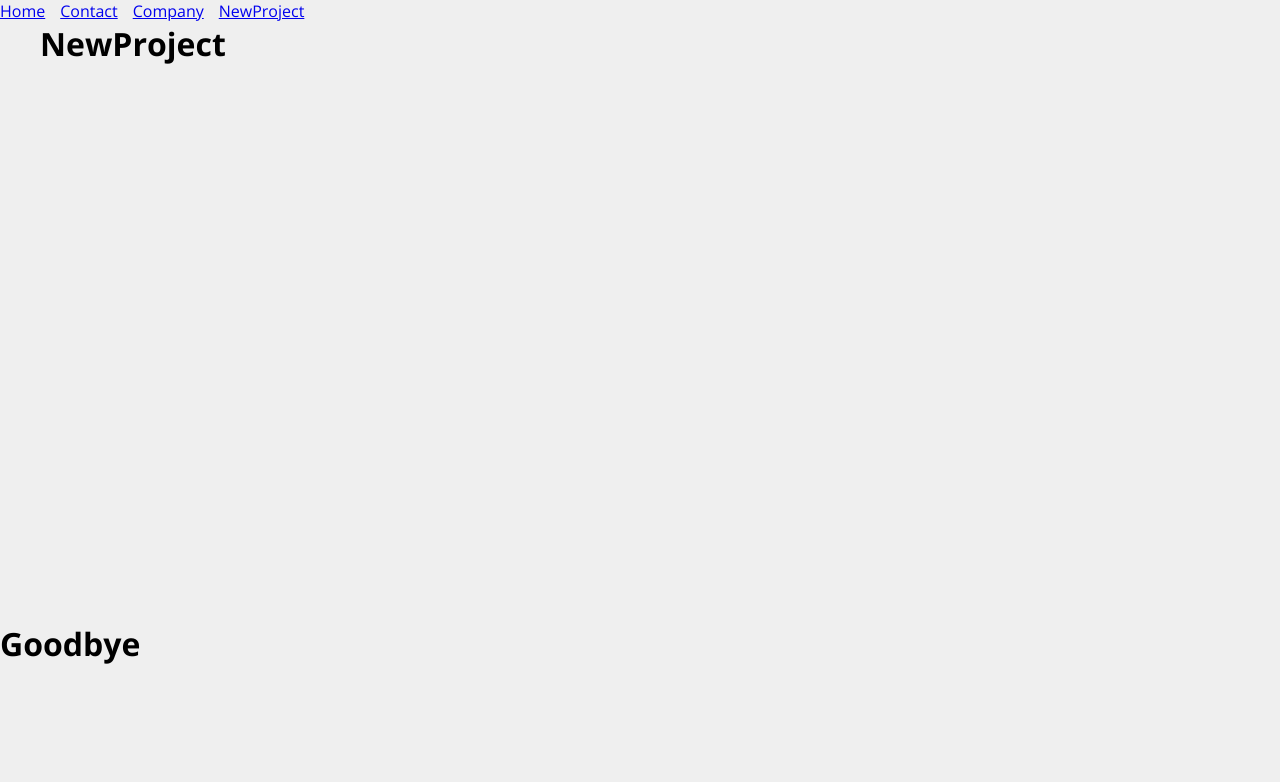
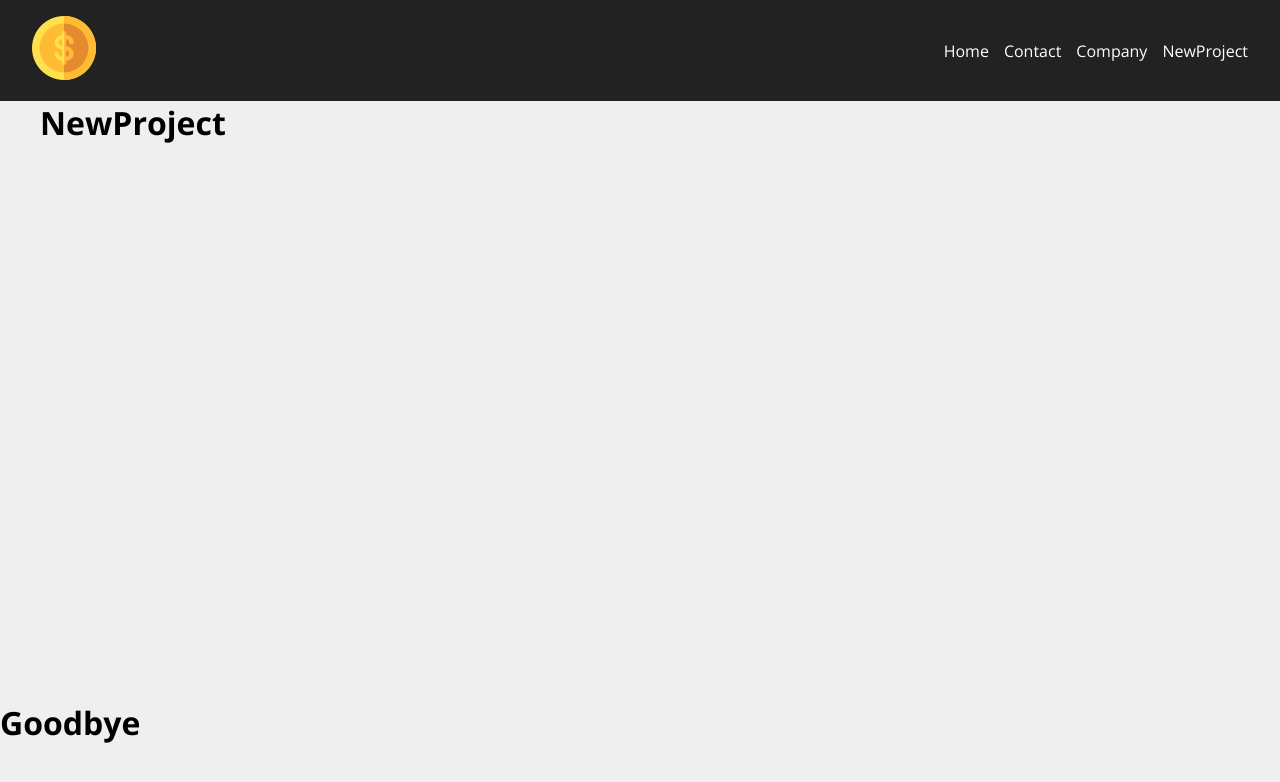
Before and after one commit to AlexSimao/projeto-costs, a React (Vite) app: page /newproject in a window 1280 px wide. Shown: the top 782 px of the page. Built offline with nearby package versions, Linux system fonts and the light colour scheme.

Commit message:
Criando componentes

```diff
--- a/src/App.jsx
+++ b/src/App.jsx
@@ -1,17 +1,13 @@
-import { Link } from "react-router-dom";
 import Container from "./components/layout/Container/Container";
+import Header from "./components/layout/Header/Header";
+import Footer from "./components/layout/Footer/Footer";
 
 function App() {
   return (
     <>
-      <nav style={{ display: "flex", gap: "15px" }}>
-        <Link to="/">Home</Link>
-        <Link to="/contact">Contact</Link>
-        <Link to="/company">Company</Link>
-        <Link to="/newproject">NewProject</Link>
-      </nav>
+      <Header custonClass="" />
       <Container custonClass="min-height" />
-      <h1>Goodbye</h1>
+      <Footer custonClass="" />
     </>
   );
 }
--- a/src/components/layout/Container/Container.module.css
+++ b/src/components/layout/Container/Container.module.css
@@ -1,5 +1,6 @@
 .container {
   max-width: 1200px;
+  min-width: 320px;
   margin: auto;
 
   display: flex;
--- a/src/components/layout/Footer/Footer.jsx
+++ b/src/components/layout/Footer/Footer.jsx
@@ -1 +1,11 @@
-import { styles } from "./Footer.module.css";
+import styles from "./Footer.module.css";
+
+function Footer(props) {
+  return (
+    <footer>
+      <h1>Goodbye</h1>
+    </footer>
+  );
+}
+
+export default Footer;
--- a/src/components/layout/Header/Header.jsx
+++ b/src/components/layout/Header/Header.jsx
@@ -1 +1,24 @@
-import { styles } from "./Header.module.css";
+import styles from "./Header.module.css";
+import { Link } from "react-router-dom";
+import logo from "../../../assets/costs_logo.png";
+
+function Header(props) {
+  return (
+    <header className={styles.header}>
+      <Link to="/">
+        <img
+          src={logo}
+          alt="Logo"
+        />
+      </Link>
+      <nav className={styles.nav}>
+        <Link to="/">Home</Link>
+        <Link to="/contact">Contact</Link>
+        <Link to="/company">Company</Link>
+        <Link to="/newproject">NewProject</Link>
+      </nav>
+    </header>
+  );
+}
+
+export default Header;
--- a/src/components/layout/Header/Header.module.css
+++ b/src/components/layout/Header/Header.module.css
@@ -0,0 +1,24 @@
+.header {
+  display: flex;
+  justify-content: space-between;
+  align-items: center;
+  gap: 30px;
+
+  padding: 1rem 2rem;
+  background-color: #222;
+}
+
+.nav {
+  display: flex;
+  justify-content: space-between;
+  gap: 15px;
+}
+
+.nav a {
+  color: white;
+  text-decoration: none;
+}
+
+.nav a:hover {
+  color: #ffbb33;
+}
```
